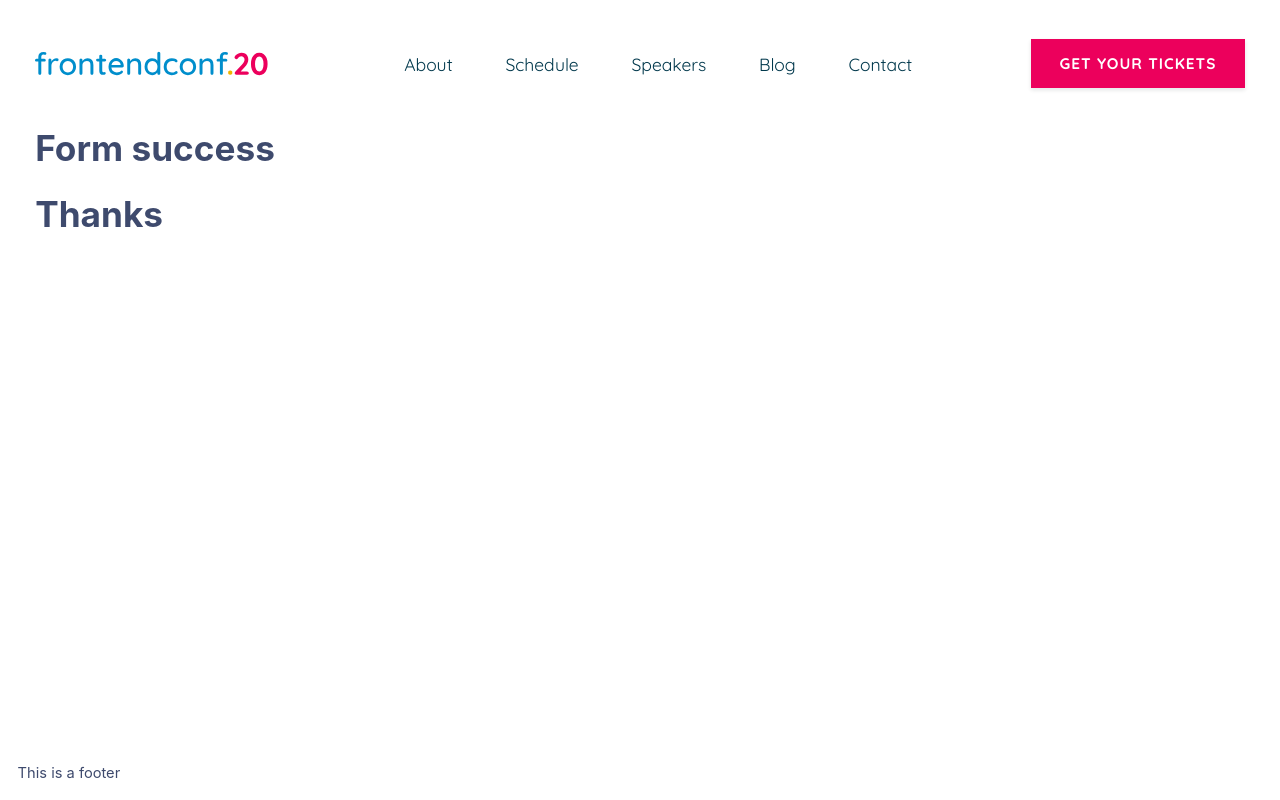
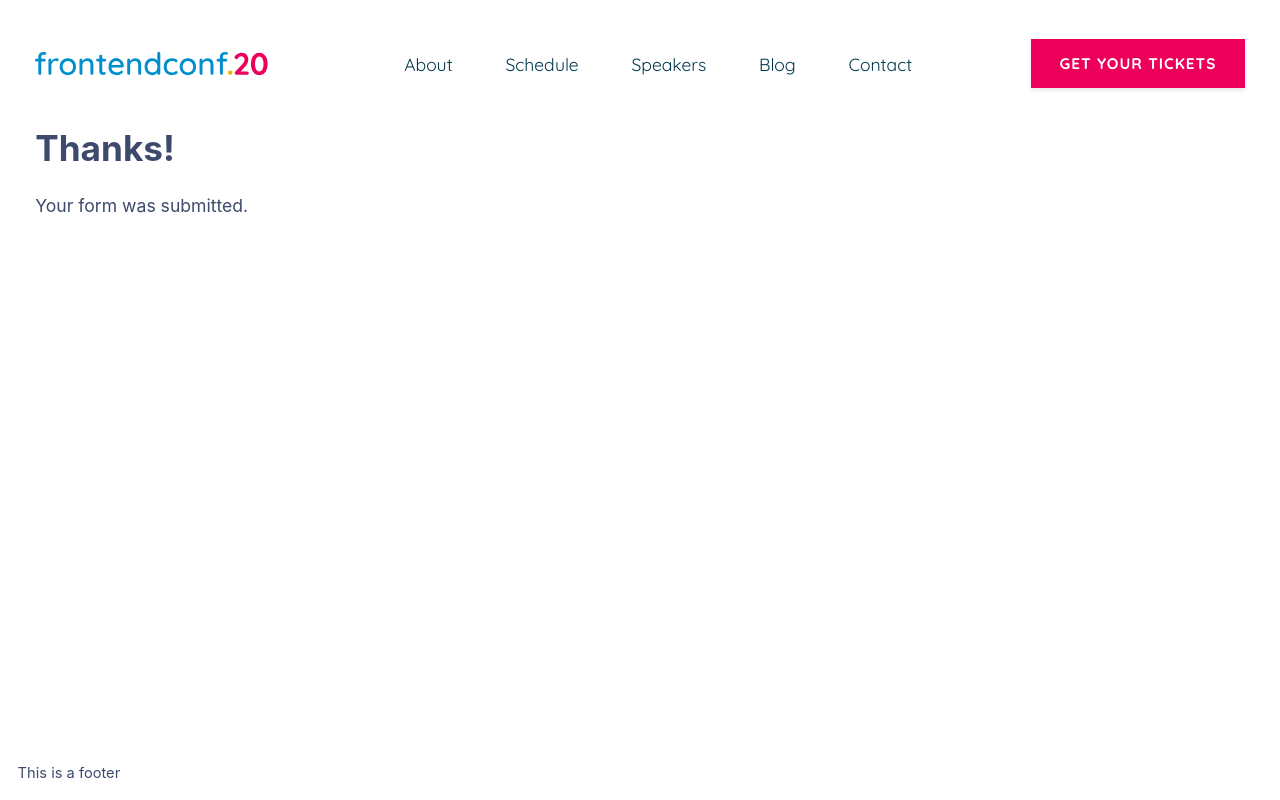
Before and after one commit to fedsa/front-end-conf-website, an Eleventy site: page pages/success.md in a window 1280 px wide. Built offline with nearby package versions, Linux system fonts and the light colour scheme; Eleventy itself is replaced by a stand-in of ours; files that its build step writes are made by us from their sources; files whose address does not match are found by name.

Commit message:
Succes page wording

```diff
--- a/pages/success.md
+++ b/pages/success.md
@@ -1,7 +1,7 @@
 ---
-title: Form success
+title: Thanks!
 date: 2019-12-02T00:00:00.000Z
 permalink: /success/index.html
 ---
 
-# Thanks
+Your form was submitted.
```
